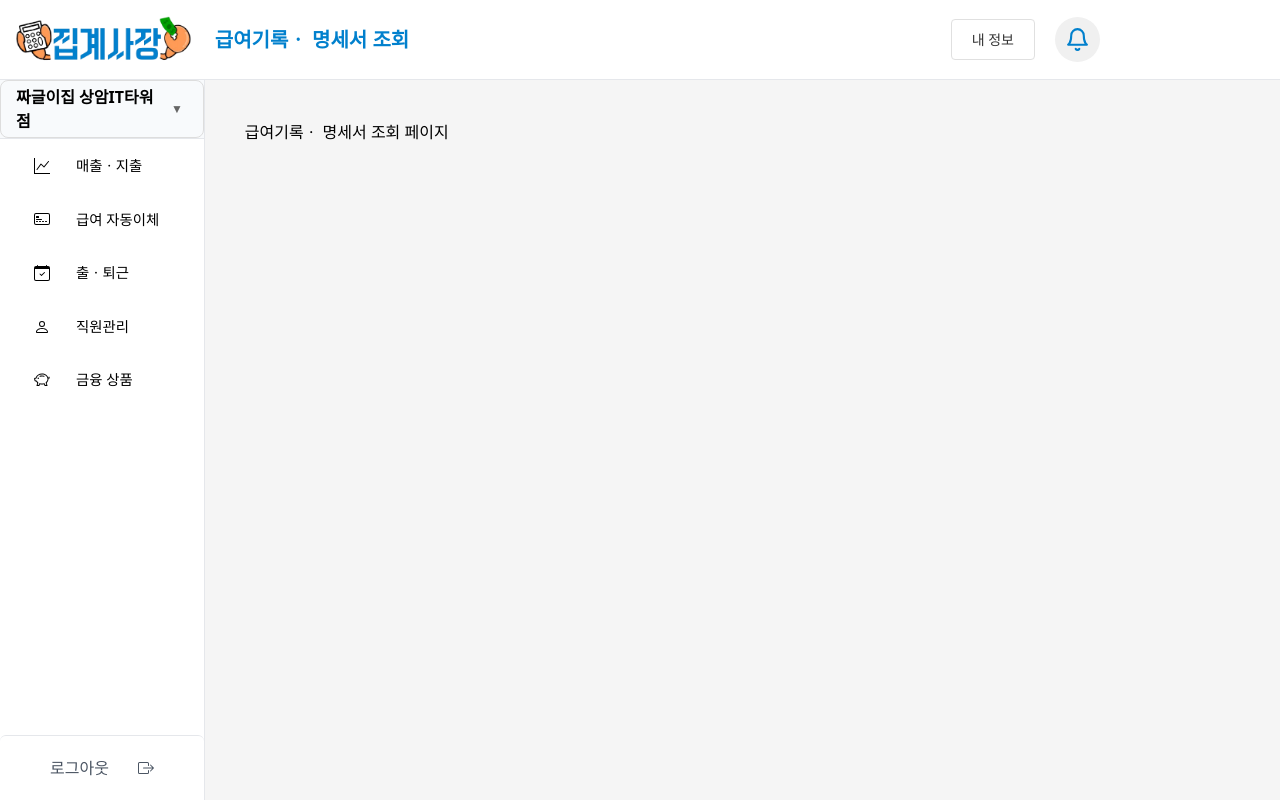
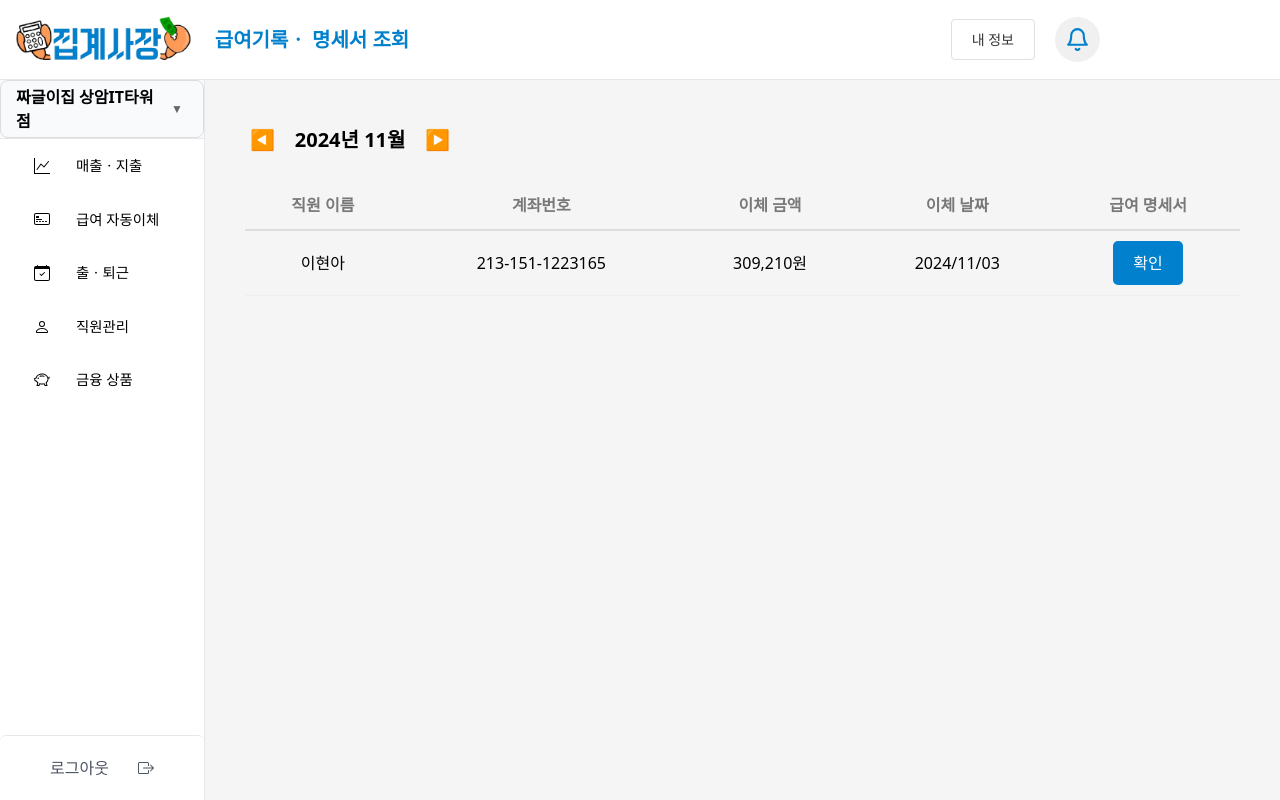
Before and after one commit to woorifisa-projects-3rd/MSA-FE, a Next.js app: page /payroll-auto-transfer/records in a window 1280 px wide. Built offline with nearby package versions, Linux system fonts and the light colour scheme.

Commit message:
feat: selector 컴포넌트 구현 및 급여기록 조회

```diff
--- a/app/(with-sidebar)/payroll-auto-transfer/records/page.js
+++ b/app/(with-sidebar)/payroll-auto-transfer/records/page.js
@@ -1,11 +1,54 @@
-import Button from '@/components/button/button';
+'use client'
+
+import Button from "@/components/button/button";
 import classes from "./page.module.css";
+import DefaultTable from '@/components/table/DefaultTable';
+import MonthSelector from "@/components/selector/selector";
+import { useState } from 'react';
+
+const buttonText = "확인";
 
 export default function SalesExpenses() {
+
+    const [selectedDate, setSelectedDate] = useState(new Date());
+
+    const handleMonthChange = (newDate) => {
+        setSelectedDate(newDate);
+    };
+
+    const [list, setList] = useState([
+        { name: '정성윤', account: '110-123456-45687', amount: '266,000원', date: '2024/10/03', button: <Button text={buttonText} color="var(--main-woori-blue)" /> },
+        { name: '이현아', account: '213-151-1223165', amount: '309,210원', date: '2024/11/03', button: <Button text={buttonText} color="var(--main-woori-blue)" /> },
+        { name: '류혜리', account: '111-15795-246821', amount: '309,210원', date: '2024/09/03', button: <Button text={buttonText} color="var(--main-woori-blue)" /> },
+        { name: '임지혁', account: '258-1467-284567', amount: '309,210원', date: '2024/10/03', button: <Button text={buttonText} color="var(--main-woori-blue)" /> },
+        { name: '박준현', account: '258-1467-284567', amount: '309,210원', date: '2024/10/03', button: <Button text={buttonText} color="var(--main-woori-blue)" /> },
+        { name: '강세필', account: '258-1467-284567', amount: '309,210원', date: '2024/10/03', button: <Button text={buttonText} color="var(--main-woori-blue)" /> },
+    ]);
+
+    // 선택된 월에 맞는 데이터 필터링
+    const filteredList = list.filter(item => {
+        const itemDate = new Date(item.date);
+        return (
+            itemDate.getFullYear() === selectedDate.getFullYear() &&
+            itemDate.getMonth() === selectedDate.getMonth()
+        );
+    });
+
+    const tableHeaders = {
+        name: '직원 이름',
+        account: '계좌번호',
+        amount: '이체 금액',
+        date: '이체 날짜',
+        button: '급여 명세서'
+    };
+
     return (
         <div className={classes.container}>
-            <h1 className={classes.title}>급여기록ㆍ 명세서 조회 페이지</h1>
-
+            <DefaultTable
+                tableName={<MonthSelector onMonthChange={handleMonthChange} />}
+                tableHeaders={tableHeaders}
+                list={filteredList}
+            />
         </div>
     );
 }
--- a/app/globals.css
+++ b/app/globals.css
@@ -10,6 +10,8 @@
   --main-woori-blue: #0180CD;
   --woori-light-blue: #38BEEF;
   --woori-deep-blue: #0067AC;
+  --gray: #787878;
+  --red: #E3262F;
   --sidebar-width: 16%;
 }
 
--- /dev/null
+++ b/components/selector/selector.js
@@ -0,0 +1,34 @@
+import React, { useState } from 'react';
+import styles from './selector.module.css';
+
+export default function MonthSelector({ onMonthChange }) {
+    const [currentDate, setCurrentDate] = useState(new Date());
+
+    const formatDate = (date) => {
+        const year = date.getFullYear();
+        const month = String(date.getMonth() + 1).padStart(2, '0');
+        return `${year}년 ${month}월`;
+    };
+
+    // 이전 달로 이동
+    const handlePrevMonth = () => {
+        const prevMonth = new Date(currentDate.setMonth(currentDate.getMonth() - 1));
+        setCurrentDate(prevMonth);
+        onMonthChange(prevMonth);
+    };
+
+    // 다음 달로 이동
+    const handleNextMonth = () => {
+        const nextMonth = new Date(currentDate.setMonth(currentDate.getMonth() + 1));
+        setCurrentDate(nextMonth);
+        onMonthChange(nextMonth);
+    };
+
+    return (
+        <div className={styles.container}>
+            <button onClick={handlePrevMonth} className={styles.navButton}>◀</button>
+            <span className={styles.dateText}>{formatDate(currentDate)}</span>
+            <button onClick={handleNextMonth} className={styles.navButton}>▶</button>
+        </div>
+    );
+}
--- /dev/null
+++ b/components/selector/selector.module.css
@@ -0,0 +1,22 @@
+.container {
+    display: flex;
+    align-items: center;
+    justify-content: center;
+}
+
+.navButton {
+    background-color: transparent;
+    border: none;
+    cursor: pointer;
+    padding: 5px;
+    transition: transform 0.2s ease-in-out;
+}
+
+.navButton:hover {
+    transform: scale(1.2);
+}
+
+.dateText {
+    margin: 0 15px;
+    font-weight: bold;
+}
--- a/components/table/DefaultTable.module.css
+++ b/components/table/DefaultTable.module.css
@@ -1,31 +1,39 @@
-/* DefaultTable.module.css */
 .workplaceTitle {
-    font-size: 1.125rem;
-    font-weight: 500;
-    margin-bottom: 1rem;
+    display: flex;
+    align-items: center;
+    justify-content: flex-start;
+    font-size: 20px;
+    margin-bottom: 20px;
 }
 
 .table {
     width: 100%;
+    border-collapse: collapse;
 }
 
 .tableHeader {
-    color: #93c5fd;  /* blue-300 */
-}
-
-.headerRow, .bodyRow {
-    border-bottom: 1px solid #e5e7eb;  /* gray-200 */
-}
-
-.headerCell, .cell {
-    padding: 0.75rem;
-    text-align: left;
-}
-
-.centerAlign {
+    background-color: #f5f5f5;
     text-align: center;
 }
 
-.rightAlign {
-    text-align: right;
+.headerRow {
+    height: 50px;
+    border-bottom: 2px solid #ddd;
 }
+
+.headerCell {
+    padding: 10px;
+    text-align: center;
+    font-weight: bold;
+    color: var(--gray);
+}
+
+.bodyRow {
+    height: 60px;
+    border-bottom: 1px solid #eee;
+}
+
+.cell {
+    padding: 10px;
+    text-align: center;
+}
```
